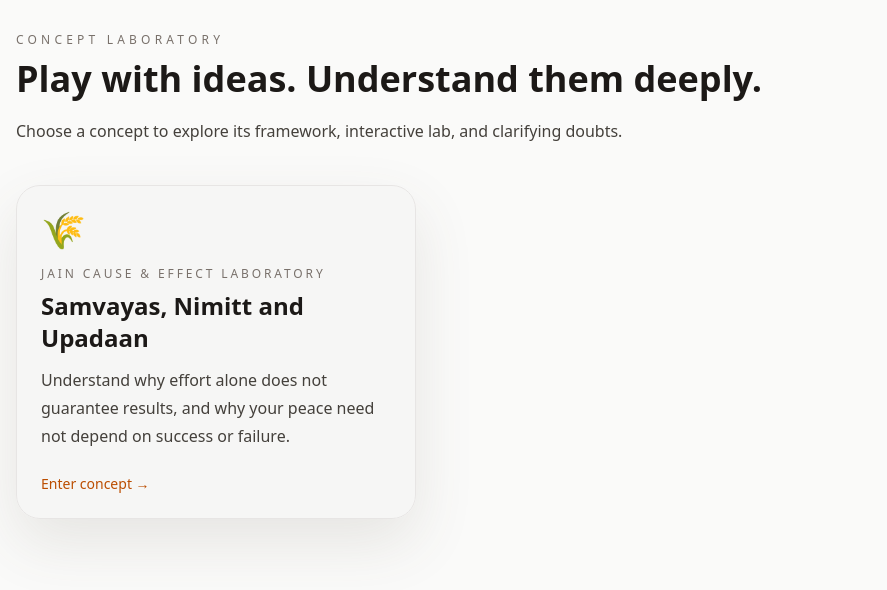
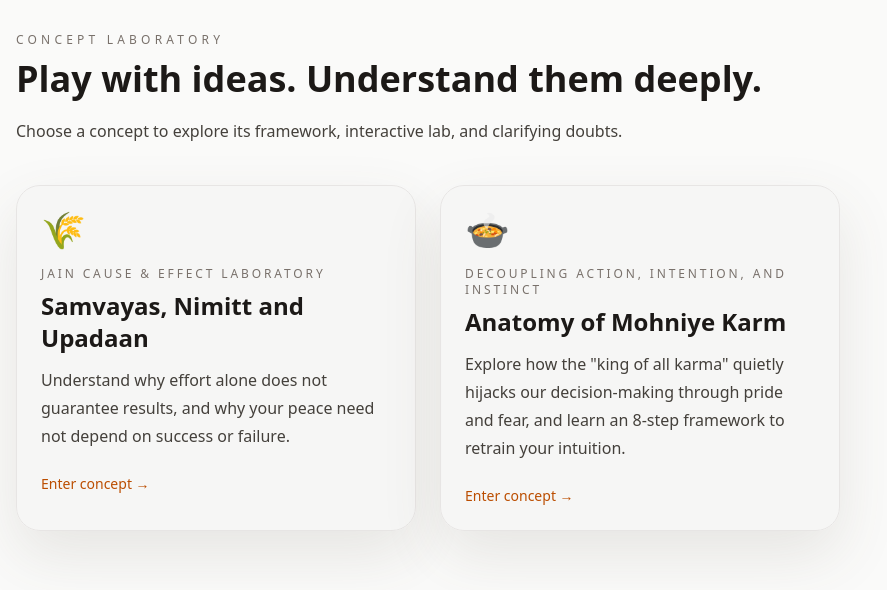
Before and after one commit to ritveak/jainphilosophy-games, a React (Vite) app: page / in a window 1280 px wide. Shown: the top 590 px of the page, without its empty margins (0-887 px from the left). Built offline with nearby package versions, Linux system fonts and the light colour scheme.

Commit message:
Added sorting and a new concept of Mohniye karm

```diff
--- a/src/concepts/index.jsx
+++ b/src/concepts/index.jsx
@@ -41,6 +41,12 @@ const conceptEntries = Object.entries(markdownFiles)
     const folder = match[1];
     const { data = {}, content } = parseFrontmatter(markdown);
     const id = typeof data.id === 'string' && data.id.trim() ? data.id.trim() : folder;
+    const rawIndex = data.index;
+    const index = typeof rawIndex === 'number'
+      ? rawIndex
+      : rawIndex != null
+      ? Number(rawIndex)
+      : undefined;
 
     return [
       id,
@@ -54,6 +60,7 @@ const conceptEntries = Object.entries(markdownFiles)
           summary: data.summary ?? '',
           icon: data.icon ?? '🧠',
           tagline: data.tagline ?? '',
+          index: Number.isFinite(index) ? index : 0,
         },
         markdown: content,
       },
@@ -61,7 +68,14 @@ const conceptEntries = Object.entries(markdownFiles)
   })
   .filter(Boolean);
 
-const CONCEPTS = conceptEntries.map(([, concept]) => concept.meta);
+const CONCEPTS = [...conceptEntries]
+  .sort(([, a], [, b]) => {
+    const aIndex = a.meta.index;
+    const bIndex = b.meta.index;
+    if (aIndex !== bIndex) return aIndex - bIndex;
+    return 0;
+  })
+  .map(([, concept]) => concept.meta);
 const conceptById = Object.fromEntries(conceptEntries);
 
 const labById = Object.fromEntries(
--- /dev/null
+++ b/src/concepts/mohniye/Concept.md
@@ -0,0 +1,58 @@
+---
+id: mohniye-karm-anatomy
+title: Anatomy of Mohniye Karm
+subtitle: Decoupling Action, Intention, and Instinct
+summary: Explore how the "king of all karma" quietly hijacks our decision-making through pride and fear, and learn an 8-step framework to retrain your intuition.
+icon: "🍲"
+tagline: Freedom isn't the absence of instinct; it's the pause between observation and action.
+index: 2
+---
+
+In a normal, mundane setup, it is easy to stop questioning your instinct. We often assume our everyday choices are rational, but beneath the surface, complex karmic forces are at play.
+
+The central insight: Mohniye Karm dictates our actions by enchanting us, limiting our perceived options, and binding us to a cycle of pride, deceit, and fear.
+
+## The Khichdi Saga: A Case Study in Mohniye Karm
+
+Consider a simple, everyday scenario: making khichdi for a flatmate.
+* A suggestion is made to measure the daal.
+* Instead of agreeing, the ego (*Maan*) takes over to prove a point and act "cool".
+* The estimate fails, the cooker overflows, and the food burns.
+* Instead of admitting the mistake, fear (*Bhay*) and deceit (*Maaya*) kick in to hide the damage by secretly washing the cooker and opening windows to clear the smoke.
+
+This is how Mohniye Karm operates. It creates a sunken cost fallacy where we tell more lies to cover an initial lie, and develop more pride to defend our initial pride.
+
+## Why Mohniye is the "King of All Karma"
+
+* Mohniye Karm is the king of all karma.
+* It kicks in and enchants (sammohit) us, making it undetectable while it is actively happening.
+* Unlike other karmas (Vedniye, Gyanavarniye, Antaray) which have a small blast radius and are easier to detect, Mohniye causes a cascading chain of paap karma bandhan.
+* One of the earliest runtime signals of Mohniye Karm is when your mind tells you, "I cannot back down now".
+
+## Action (Yog) vs. Intention (Bhaav)
+
+Karm Bandhan happens due to both action (yog) and intention (bhaav). Superficially, we often judge an event solely by the action, missing the underlying intention.
+
+| Action | Intention | Example (Format - Action, Intention) |
+| ------ | --------- | ----------------------------------------------------------------------------------------------------------------------------- |
+| Good   | Good      | Donating a dharmik book out of karuna to help another being get samyak darshan. |
+| Good   | Bad       | Donating a book hoping they will owe you a favor and pay it back in a worldly sense. |
+| Bad    | Good      | Beating a kid because they were about to play with a hot stove. |
+| Bad    | Bad       | Killing an insect because you were simply disgusted by it. |
+
+Actions themselves are often grey areas. For example, deciding whether to wake up a sleeping flatmate or use the shared bathroom first depends entirely on the intention. Waking them could be driven by a bad intention (ruining their sleep out of spite) or a good intention (ensuring they aren't late). As per Acharya Bhikshu's teachings, intervening in external events can be complex; saving a mouse might mean starving a cat.
+
+## The Corrective Framework
+
+To stop Mohniye Karm in its tracks, you must retrain your instincts using this 8-step framework:
+
+1. **Trigger:** Something happens, like a suggestion to measure ingredients.
+2. **Observe:** Let the first thought appear naturally without suppressing it, as it reveals your current conditioning (sanskars and kashayas).
+3. **Pause:** Create a small gap, because freedom exists within this gap.
+4. **Examine:** Ask yourself what you are trying to protect, and if the instinct comes from man (pride), lobh (greed), krodh (anger), maya (deceit), or compassion.
+5. **Choose:** Deliberately select both the action and the bhava (intention) with which you will perform it.
+6. **Act:** Execute the decision wholeheartedly without mentally fighting it.
+7. **Reflect:** Ask what your first instinct was, what you consciously chose, and what reality taught you.
+8. **Train:** Meditate on this reflection to gradually reshape the instinct itself.
+
+> **Final Conclusion:** Don't trust your first impulse, but don't reject it either. Observe it as a reflection of your current conditioning, then consciously choose the intention and action you wish to strengthen.
--- /dev/null
+++ b/src/concepts/mohniye/faq.json
@@ -0,0 +1,22 @@
+[
+  {
+    "question": "Why is Mohniye Karm considered the 'King of all karma'?",
+    "answer": "Mohniye Karm is the king because it enchants and deludes us, making it virtually undetectable at runtime. While other karmas have a smaller blast radius, Mohniye causes a cascading series of paap karma bandhan."
+  },
+  {
+    "question": "How can I tell if Mohniye Karm is influencing me in the moment?",
+    "answer": "A major early warning sign is when your mind tells you, 'I cannot back down now'. It limits your acceptable options, forcing you to defend your pride or cover your tracks rather than accepting a simple alternative."
+  },
+  {
+    "question": "If I do a good action, does my intention still matter?",
+    "answer": "Yes. Karm Bandhan happens due to both action (yog) and intention (bhaav). Doing a good action with a bad intention—such as donating something just so the person owes you a worldly favor—still carries negative karmic weight."
+  },
+  {
+    "question": "Should I suppress my bad instincts to avoid bad karma?",
+    "answer": "No, you should not suppress them. Letting the first thought appear naturally allows you to observe your current conditioning (sanskars and kashayas). Suppressing it means losing the opportunity to learn from and retrain that instinct."
+  },
+  {
+    "question": "Can examining every action and intention lead to overthinking?",
+    "answer": "Yes, it can lead to analysis paralysis. To avoid this, simply ask yourself: 'Which option comes from the least attachment (rāga) and aversion (dveṣa), with the most awareness?'."
+  }
+]
--- a/src/concepts/samvaay/Concept.md
+++ b/src/concepts/samvaay/Concept.md
@@ -5,6 +5,7 @@ subtitle: Jain Cause & Effect Laboratory
 summary: Understand why effort alone does not guarantee results, and why your peace need not depend on success or failure.
 icon: "🌾"
 tagline: Many causes shape the world. Your freedom lies in how you participate, not in controlling every outcome.
+index: 1
 ---
 
 In everyday life we often assume a simple equation:
```
